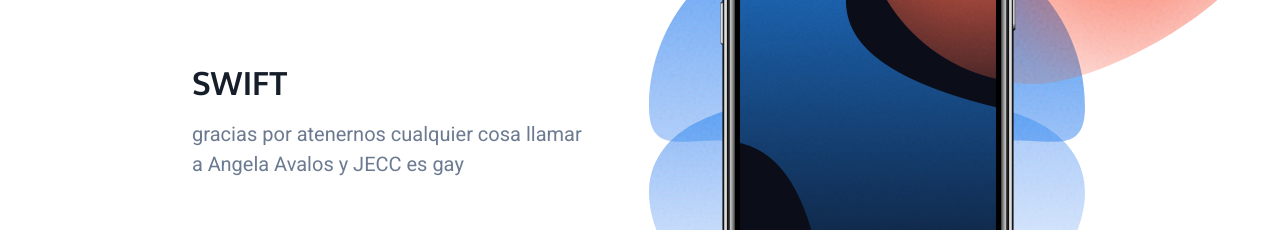
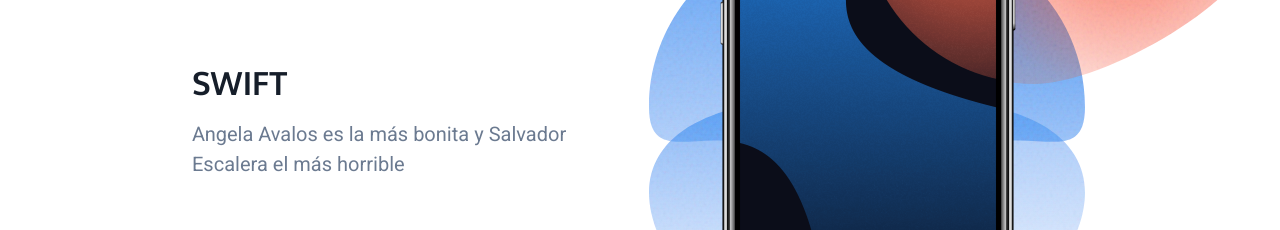
Before and after one commit to JECC230/Landy-Page, a plain HTML site: page index.html in a window 1280 px wide. Shown: the part 3660-3890 px from the top of the page. Drawn offline with nearby package versions, Linux system fonts and the light colour scheme.

Commit message:
Cambios locos

```diff
--- a/index.html
+++ b/index.html
@@ -100,7 +100,7 @@
 								</div>
 								<div class="feature-extended-body is-revealing">
 									<h3 class="mt-0 mb-16">SWIFT</h3>
-									<p class="m-0">gracias por atenernos cualquier cosa llamar a Angela Avalos y JECC es gay</p>
+									<p class="m-0">Angela Avalos es la más bonita y Salvador Escalera el más horrible</p>
 								</div>
 							</div>
 						</div>
```
